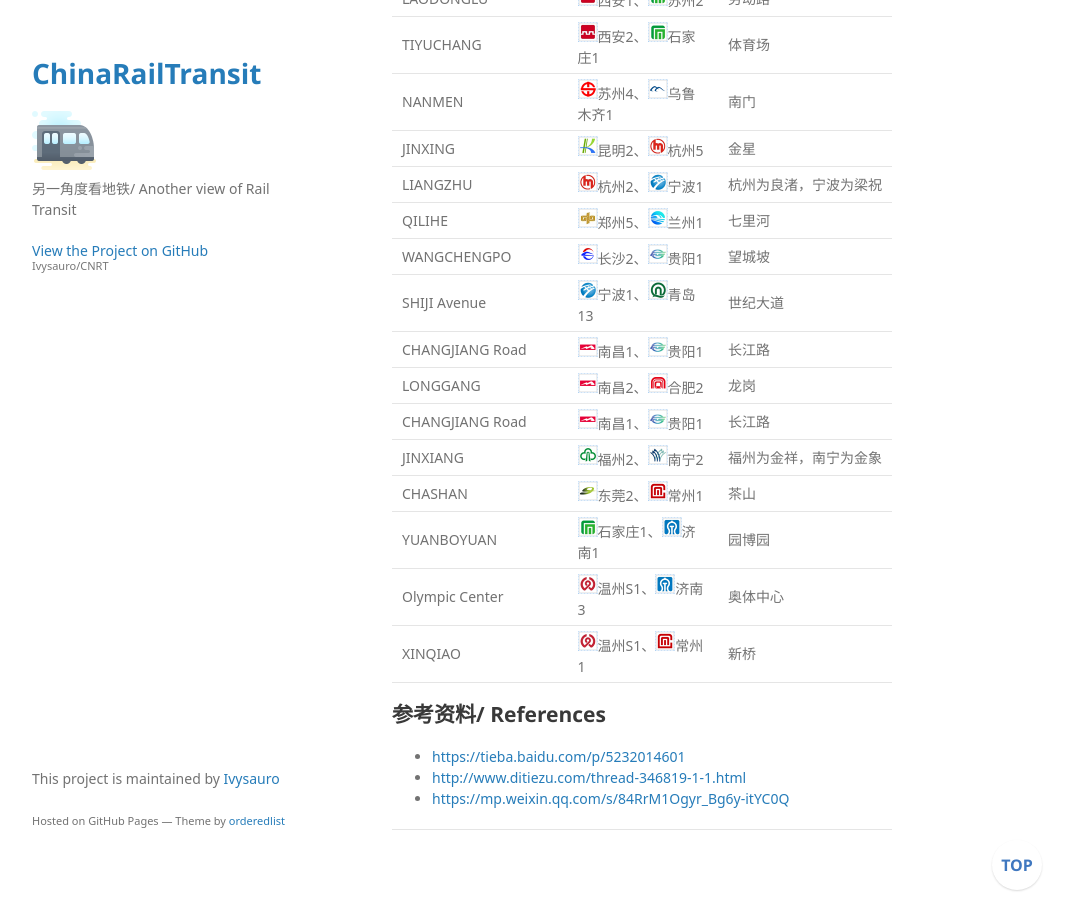
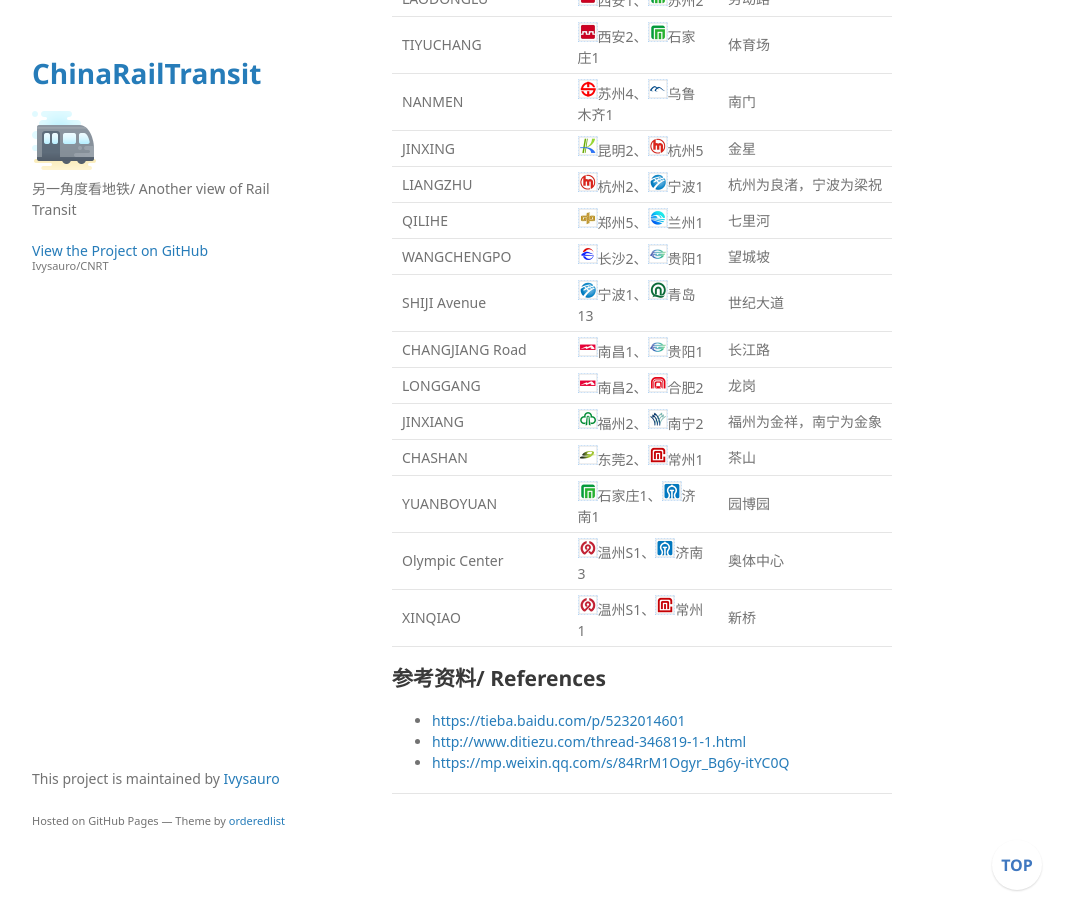
Before and after one commit to Ivysauro/CNRT, a Jekyll site: the page built from data/Namesake.md, in a window 1280 px wide and 900 px high, scrolled down 9428 px. Shown: the whole window, without its empty margins (178-1249 px from the left). Built offline with Jekyll 4.4.1, drawn with Linux system fonts in a browser that asks for light colours; some web fonts are replaced; our own code applies the rules of GitHub Pages for plain Markdown files; a script that is not in the unit is left out.

Commit message:
🍉删除重复数据

```diff
--- a/data/Namesake.md
+++ b/data/Namesake.md
@@ -240,7 +240,6 @@
 | SHIJI Avenue | <img src="https://raw.githubusercontent.com/Ivysauro/CNRT/master/images/city/nb.gif" width="20" hegiht="20"/>宁波1、<img src="https://raw.githubusercontent.com/Ivysauro/CNRT/master/images/city/qd.gif" width="20" hegiht="20"/>青岛13 | 世纪大道 |
 | CHANGJIANG Road | <img src="https://raw.githubusercontent.com/Ivysauro/CNRT/master/images/city/nc.gif" width="20" hegiht="20"/>南昌1、<img src="https://raw.githubusercontent.com/Ivysauro/CNRT/master/images/city/gy.gif" width="20" hegiht="20"/>贵阳1 | 长江路 |
 | LONGGANG | <img src="https://raw.githubusercontent.com/Ivysauro/CNRT/master/images/city/nc.gif" width="20" hegiht="20"/>南昌2、<img src="https://raw.githubusercontent.com/Ivysauro/CNRT/master/images/city/hf.gif" width="20" hegiht="20"/>合肥2 | 龙岗 |
-| CHANGJIANG Road | <img src="https://raw.githubusercontent.com/Ivysauro/CNRT/master/images/city/nc.gif" width="20" hegiht="20"/>南昌1、<img src="https://raw.githubusercontent.com/Ivysauro/CNRT/master/images/city/gy.gif" width="20" hegiht="20"/>贵阳1 | 长江路 |
 | JINXIANG | <img src="https://raw.githubusercontent.com/Ivysauro/CNRT/master/images/city/fz.gif" width="20" hegiht="20"/>福州2、<img src="https://raw.githubusercontent.com/Ivysauro/CNRT/master/images/city/nn.gif" width="20" hegiht="20"/>南宁2 | 福州为金祥，南宁为金象 |
 | CHASHAN | <img src="https://raw.githubusercontent.com/Ivysauro/CNRT/master/images/city/dg.gif" width="20" hegiht="20"/>东莞2、<img src="https://raw.githubusercontent.com/Ivysauro/CNRT/master/images/city/cz.gif" width="20" hegiht="20"/>常州1 | 茶山 |
 | YUANBOYUAN | <img src="https://raw.githubusercontent.com/Ivysauro/CNRT/master/images/city/sjz.gif" width="20" hegiht="20"/>石家庄1、<img src="https://raw.githubusercontent.com/Ivysauro/CNRT/master/images/city/jn.gif" width="20" hegiht="20"/>济南1 | 园博园 |
```
